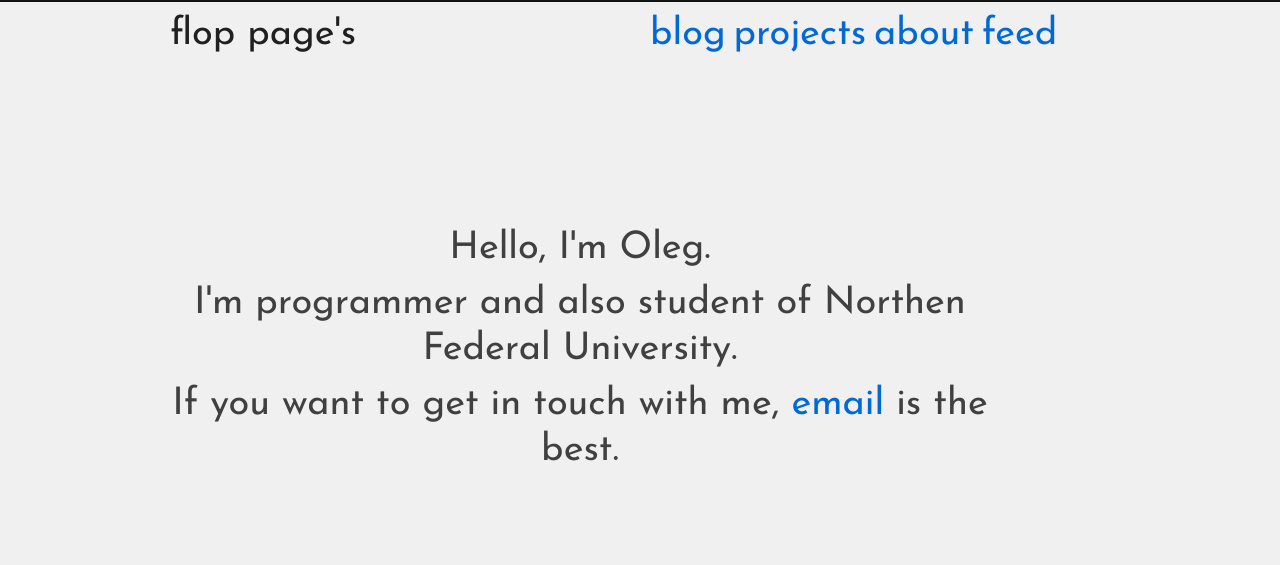
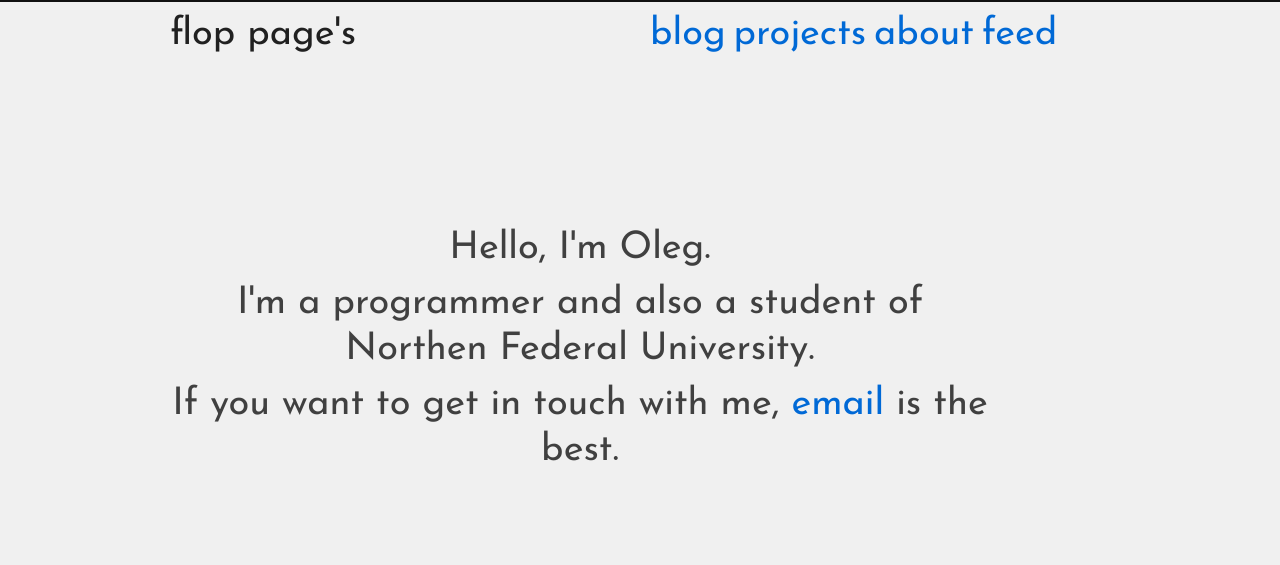
Before and after one commit to imflop/flopim, a plain HTML site: page index.html in a window 1280 px wide. Shown: the top 565 px of the page. Drawn offline with Linux system fonts and the light colour scheme.

Commit message:
fix orph

```diff
--- a/index.html
+++ b/index.html
@@ -64,7 +64,7 @@
             <div class="switcher-content show" id="main-content">
                 <div class="span14 center-text">
                     <p>Hello, I'm Oleg.</p>
-                    <p>I'm programmer and also student of Northen Federal University.</p>
+                    <p>I'm a programmer and also a student of Northen Federal University.</p>
                     <p>If you want to get in touch with me, <a href="mailto:imflop@gmail.com">email</a> is the best.</p>
                 </div>
             </div>
```
